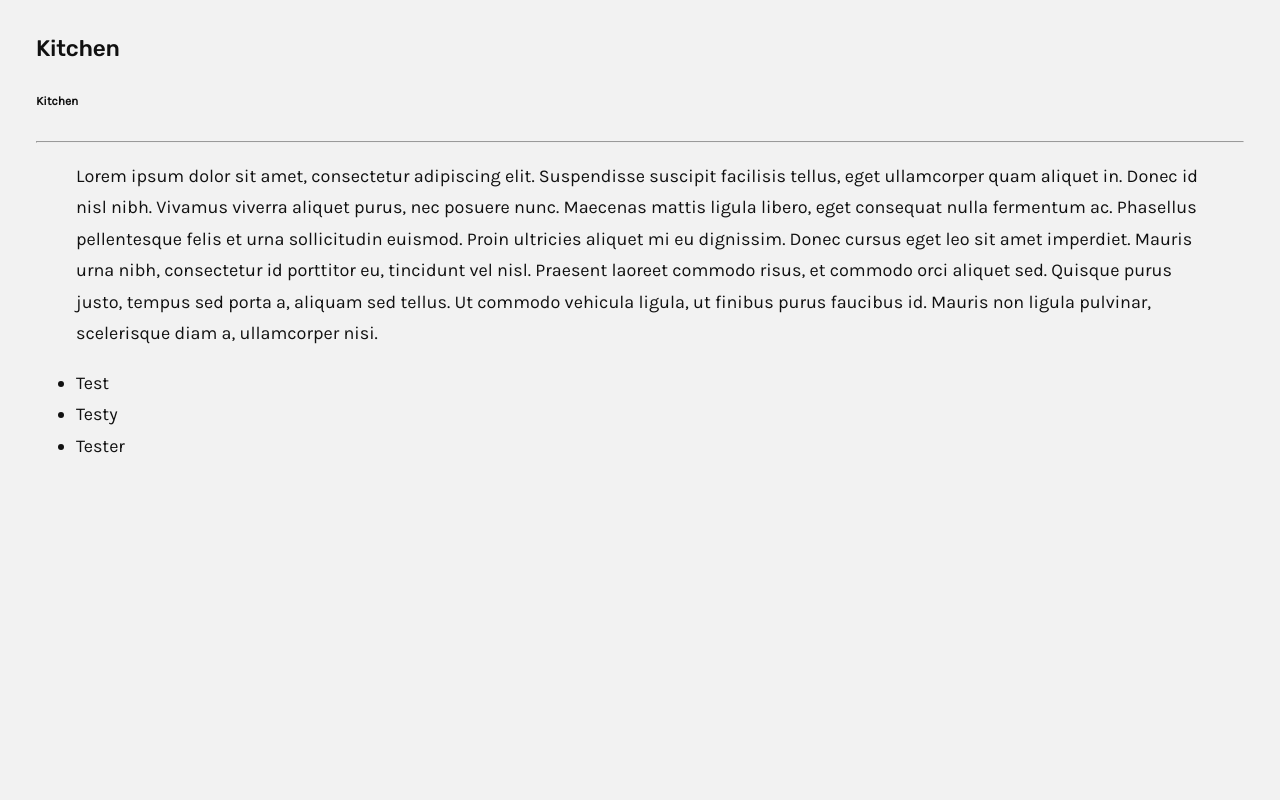
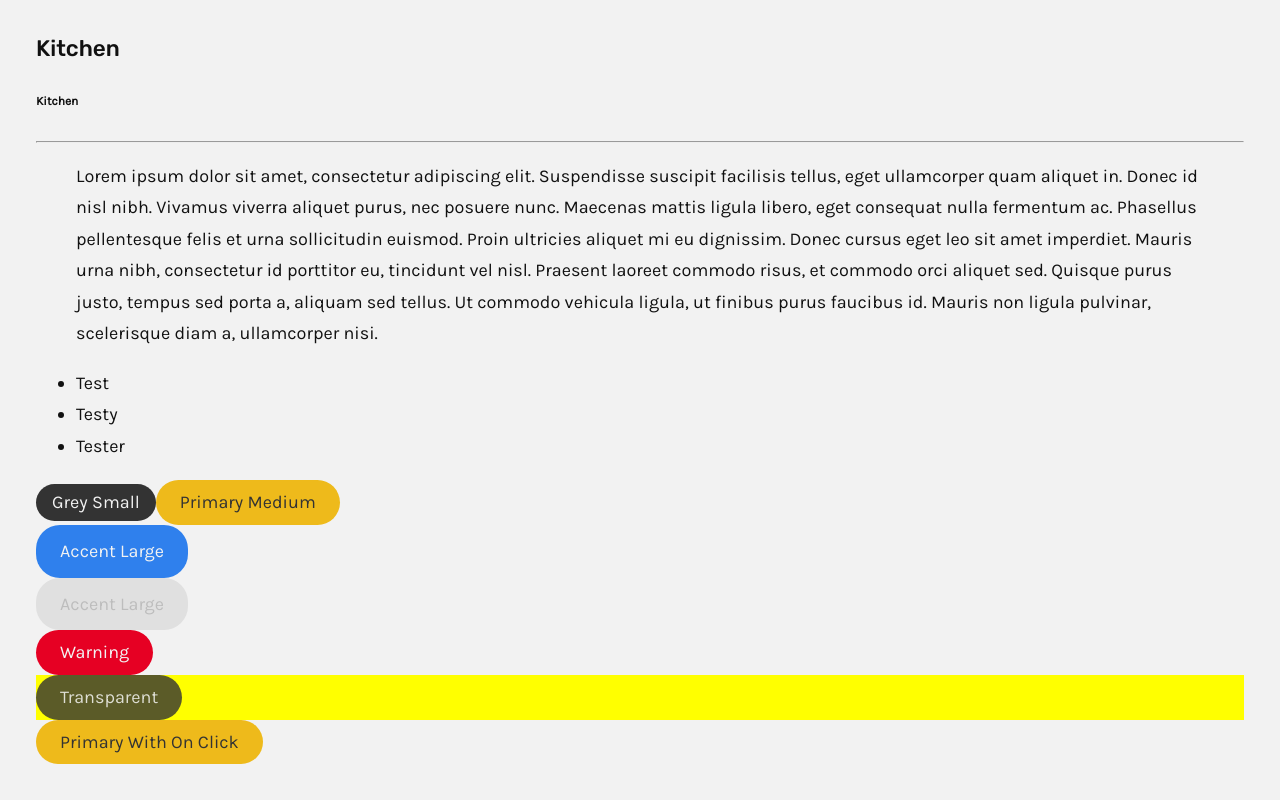
Before and after one commit to gdgkirkley/the-round, a Next.js app: page /kitchen in a window 1280 px wide. Shown: the part 737-1537 px from the top of the page. Before the commit the page ends 1253 px from the top, so only its background shows below. Built offline with nearby package versions, Linux system fonts and the light colour scheme.

Commit message:
Add Button component

```diff
--- /dev/null
+++ b/components/common/Button.tsx
@@ -0,0 +1,202 @@
+import React from 'react';
+import styled from 'styled-components';
+
+interface BaseButtonProps {
+  accessibilityLabel?: string;
+  color?: 'grey' | 'accent' | 'primary' | 'warning' | 'transparent';
+  disabled?: boolean;
+  inline?: boolean;
+  name?: string;
+  onClick?: (event: React.MouseEvent<HTMLButtonElement>) => void;
+  size?: 'small' | 'medium' | 'large';
+  type?: 'button' | 'submit';
+}
+
+interface Button extends BaseButtonProps {
+  accessibilityHasPopup?: boolean;
+  selected?: boolean;
+  type?: 'button';
+  role?: 'button';
+}
+
+interface SubmitButton extends BaseButtonProps {
+  type: 'submit';
+  role?: 'button';
+}
+
+interface LinkButton extends BaseButtonProps {
+  href: string;
+  rel?: 'none' | 'nofollow';
+  role: 'link';
+  target?: null | 'self' | 'blank';
+}
+
+type ButtonProps = Button | SubmitButton | LinkButton;
+
+const Button: React.FC<React.PropsWithChildren<ButtonProps>> = ({
+  accessibilityLabel,
+  color = 'grey',
+  disabled = false,
+  inline = false,
+  onClick,
+  size = 'medium',
+  name,
+  children,
+  ...props
+}) => {
+  const handleClick = (event: React.MouseEvent<HTMLButtonElement>) => {
+    onClick && onClick(event);
+  };
+
+  const handleLinkClick = (event: React.MouseEvent<HTMLAnchorElement>) => {};
+
+  if (props.role === 'link') {
+    return (
+      <LinkButtonStyles
+        aria-label={accessibilityLabel}
+        href={props.href}
+        rel={props.rel}
+        onClick={handleLinkClick}
+        type="button"
+        role="link"
+        size={size}
+        color={color}
+        inline={inline}
+      >
+        {children}
+      </LinkButtonStyles>
+    );
+  }
+
+  if (props.role === 'button' && props.type === 'submit') {
+    return (
+      <ButtonStyles
+        aria-label={accessibilityLabel}
+        disabled={disabled}
+        name={name}
+        onClick={handleClick}
+        type="submit"
+        color={color}
+        size={size}
+        inline={inline}
+      >
+        {children}
+      </ButtonStyles>
+    );
+  }
+
+  if (props.role === 'button' && props.type === 'button') {
+    return (
+      <ButtonStyles
+        aria-haspopup={props.accessibilityHasPopup}
+        aria-label={accessibilityLabel}
+        disabled={disabled}
+        name={name}
+        onClick={handleClick}
+        size={size}
+        color={color}
+        type="button"
+        inline={inline}
+      >
+        {children}
+      </ButtonStyles>
+    );
+  }
+
+  return null;
+};
+
+type ButtonStylesProps = Required<Pick<ButtonProps, 'size' | 'color' | 'inline'>>;
+const LinkButtonStyles = styled.a<ButtonStylesProps>``;
+
+const ButtonStyles = styled.button<ButtonStylesProps>`
+  box-sizing: border-box;
+  min-width: 60px;
+  border-radius: 24px;
+  border: none;
+  transition: 0.2s linear;
+  display: block;
+  cursor: pointer;
+
+  &:disabled {
+    color: var(--colorGrey40);
+    background: var(--colorGrey20);
+
+    & :hover {
+      cursor: default;
+      background: var(--colorGrey20);
+    }
+  }
+
+  ${({ size }) => {
+    return size === 'small'
+      ? `
+        min-height: 32px;
+        padding: 8px 16px;
+      `
+      : size === 'medium'
+      ? `
+        min-height: 40px;
+        padding: 12px 24px;
+      `
+      : `
+      min-height: 48px;
+      padding: 16px 24px;
+    `;
+  }}
+
+  ${({ color }) => {
+    return color === 'primary'
+      ? `
+      color: var(--colorGrey100);
+      background: var(--colorGold80);
+
+      &:hover, :focus {
+        background: var(--colorGold60);
+      }
+    `
+      : color === 'accent'
+      ? `
+      color: var(--colorGrey0);
+      background: var(--colorBlue100);
+
+      &:hover, :focus {
+        background: var(--colorBlue80);
+      }
+    `
+      : color === 'grey'
+      ? `
+      color: var(--colorGrey0);
+      background: var(--colorGrey100);
+
+      &:hover, :focus {
+        background: var(--colorGrey80);
+      }
+    `
+      : color === 'transparent'
+      ? `
+      color: var(--colorTransparentWhite);
+      background: var(--colorTransparentDarkGrey);
+
+      &:hover, :focus {
+        background: var(--colorTransparentGrey800);
+      }
+    `
+      : `
+      color: var(--colorGrey0);
+      background: var(--colorRed100);
+
+      &:hover, :focus {
+        background: var(--colorRed0);
+      }
+    `;
+  }}
+
+  ${({ inline }) =>
+    inline &&
+    `
+    display: inline-block;
+  `}
+`;
+
+export default Button;
--- a/pages/kitchen.tsx
+++ b/pages/kitchen.tsx
@@ -1,3 +1,5 @@
+import Button from 'components/common/Button';
+
 const Kitchen: React.FC = () => (
   <div>
     <h1>Kitchen</h1>
@@ -31,6 +33,30 @@ const Kitchen: React.FC = () => (
       <li>Testy</li>
       <li>Tester</li>
     </ul>
+
+    <Button type="button" role="button" size="small" inline={true}>
+      Grey Small
+    </Button>
+    <Button type="button" role="button" color="primary" inline={true}>
+      Primary Medium
+    </Button>
+    <Button type="button" role="button" color="accent" size="large">
+      Accent Large
+    </Button>
+    <Button type="button" role="button" color="accent" size="large" disabled={true}>
+      Accent Large
+    </Button>
+    <Button type="button" role="button" color="warning">
+      Warning
+    </Button>
+    <div style={{ background: 'yellow' }}>
+      <Button type="button" role="button" color="transparent">
+        Transparent
+      </Button>
+    </div>
+    <Button type="button" role="button" color="primary" inline={true} onClick={() => console.log('Clicked!')}>
+      Primary With On Click
+    </Button>
   </div>
 );
 
--- a/theme/globals.ts
+++ b/theme/globals.ts
@@ -35,7 +35,7 @@ export default createGlobalStyle`
         --colorGrey300: #000;
 
         /* transparent colors */
-        --colorTransparentDarkGray: rgba(51, 51, 51, 0.8);
+        --colorTransparentDarkGrey: rgba(51, 51, 51, 0.8);
         --colorTransparentWhite: rgba(255, 255, 255, 0.8);
         --colorTransparentGrey60: rgba(0, 0, 0, 0.06);
         --colorTransparentGrey100: rgba(0, 0, 0, 0.1);
@@ -51,6 +51,11 @@ export default createGlobalStyle`
         --level2: 0 4px 6px -1px rgba(0, 0, 0, 0.1), 0 2px 4px -1px rgba(0, 0, 0, 0.06);
         --level3: 0 10px 15px -3px rgba(0, 0, 0, 0.1), 0 4px 6px -2px rgba(0, 0, 0, 0.05);
         --level4: 0 20px 25px -5px rgba(0, 0, 0, 0.1), 0 10px 10px -5px rgba(0, 0, 0, 0.04);
+    }
+
+    *:focus {
+        outline: none;
+        box-shadow: 0 0 0 2pt var(--colorBlue100);
     }
 
     html {
```
Also changed, not shown: components/Button.tsx (deleted, +0 -7 lines).
